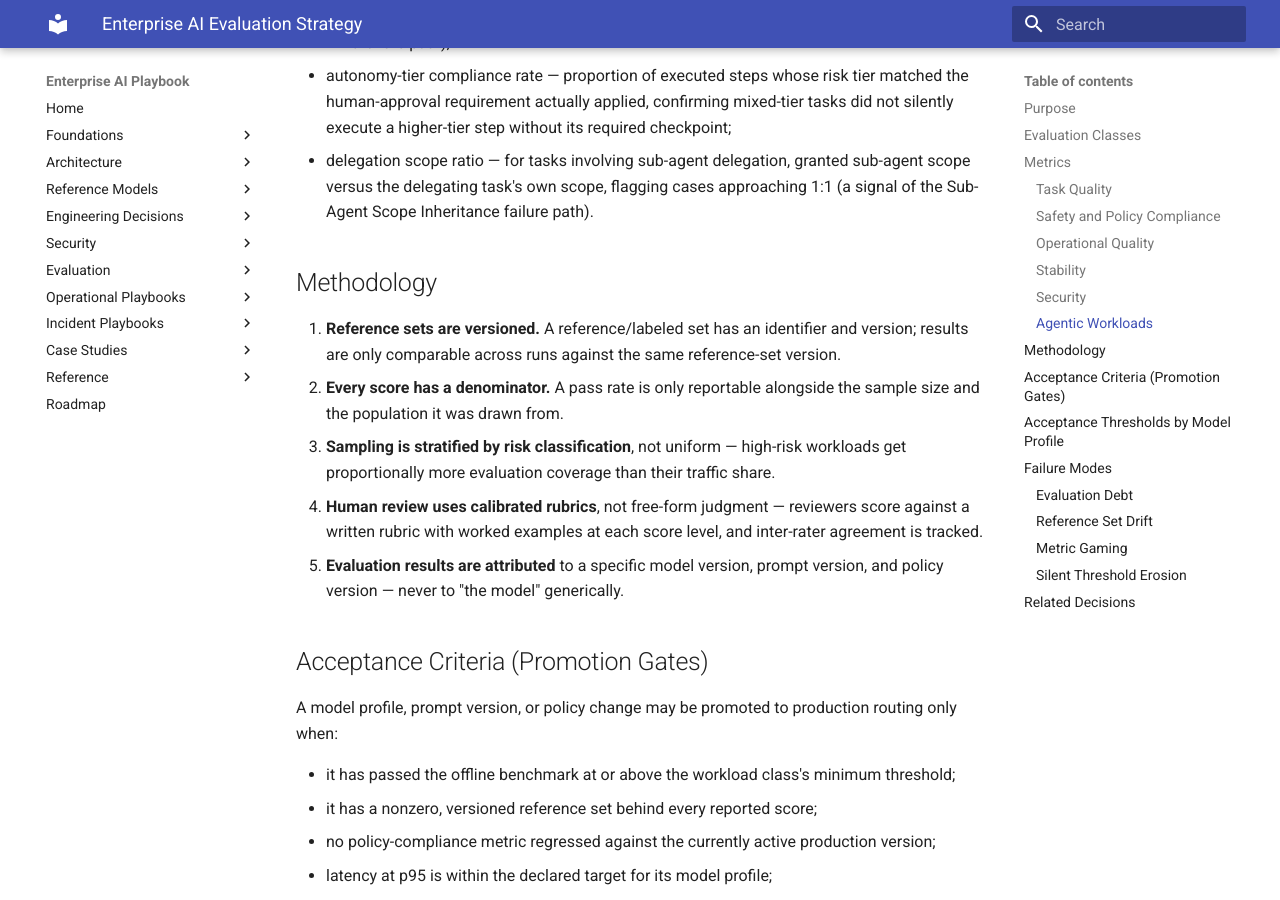
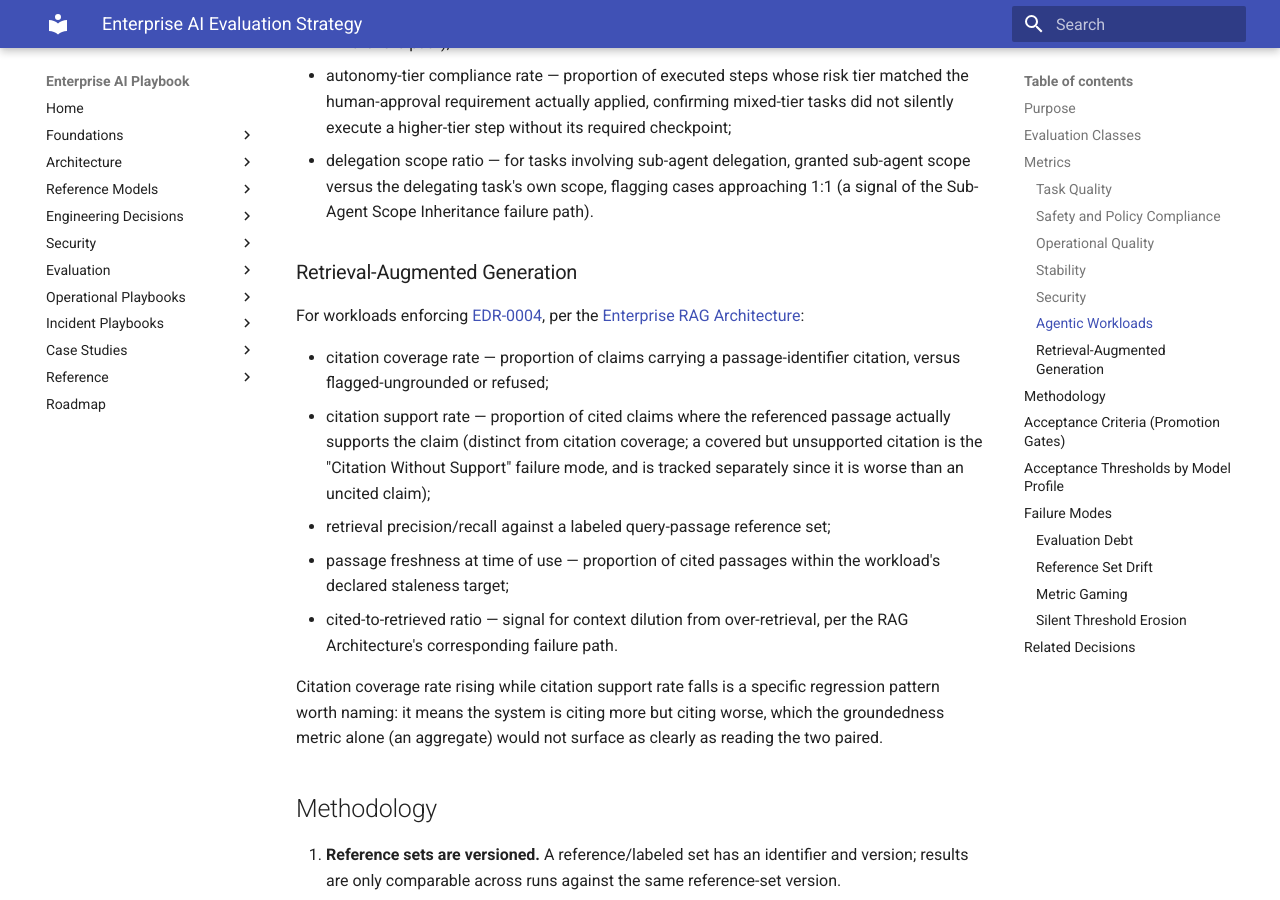
Before and after one commit to marquiano/enterprise-ai-playbook, an MkDocs documentation site: the page built from docs/evaluation/ENTERPRISE_AI_EVALUATION_STRATEGY.md, in a window 1280 px wide and 900 px high, scrolled down 2520 px. Built offline with MkDocs 1.6.1 and Material for MkDocs 9.7.7, drawn with Linux system fonts in a browser that asks for light colours.

Commit message:
Add RAG metrics to the evaluation strategy
Citation coverage vs. citation support (tracked separately since an
unsupported citation is worse than none), retrieval precision/
recall, passage freshness, and cited-to-retrieved ratio, tied to
EDR-0004 and the Enterprise RAG Architecture.

```diff
--- a/docs/evaluation/ENTERPRISE_AI_EVALUATION_STRATEGY.md
+++ b/docs/evaluation/ENTERPRISE_AI_EVALUATION_STRATEGY.md
@@ -64,6 +64,18 @@ For workloads with a multi-step planning loop, per the [Enterprise Agent Archite
 - autonomy-tier compliance rate — proportion of executed steps whose risk tier matched the human-approval requirement actually applied, confirming mixed-tier tasks did not silently execute a higher-tier step without its required checkpoint;
 - delegation scope ratio — for tasks involving sub-agent delegation, granted sub-agent scope versus the delegating task's own scope, flagging cases approaching 1:1 (a signal of the Sub-Agent Scope Inheritance failure path).
 
+### Retrieval-Augmented Generation
+
+For workloads enforcing [EDR-0004](../engineering-decisions/EDR-0004-RETRIEVAL-GROUNDING-AND-CITATION.md), per the [Enterprise RAG Architecture](../reference-architectures/ENTERPRISE_RAG_ARCHITECTURE.md):
+
+- citation coverage rate — proportion of claims carrying a passage-identifier citation, versus flagged-ungrounded or refused;
+- citation support rate — proportion of cited claims where the referenced passage actually supports the claim (distinct from citation coverage; a covered but unsupported citation is the "Citation Without Support" failure mode, and is tracked separately since it is worse than an uncited claim);
+- retrieval precision/recall against a labeled query-passage reference set;
+- passage freshness at time of use — proportion of cited passages within the workload's declared staleness target;
+- cited-to-retrieved ratio — signal for context dilution from over-retrieval, per the RAG Architecture's corresponding failure path.
+
+Citation coverage rate rising while citation support rate falls is a specific regression pattern worth naming: it means the system is citing more but citing worse, which the groundedness metric alone (an aggregate) would not surface as clearly as reading the two paired.
+
 ## Methodology
 
 1. **Reference sets are versioned.** A reference/labeled set has an identifier and version; results are only comparable across runs against the same reference-set version.
```
